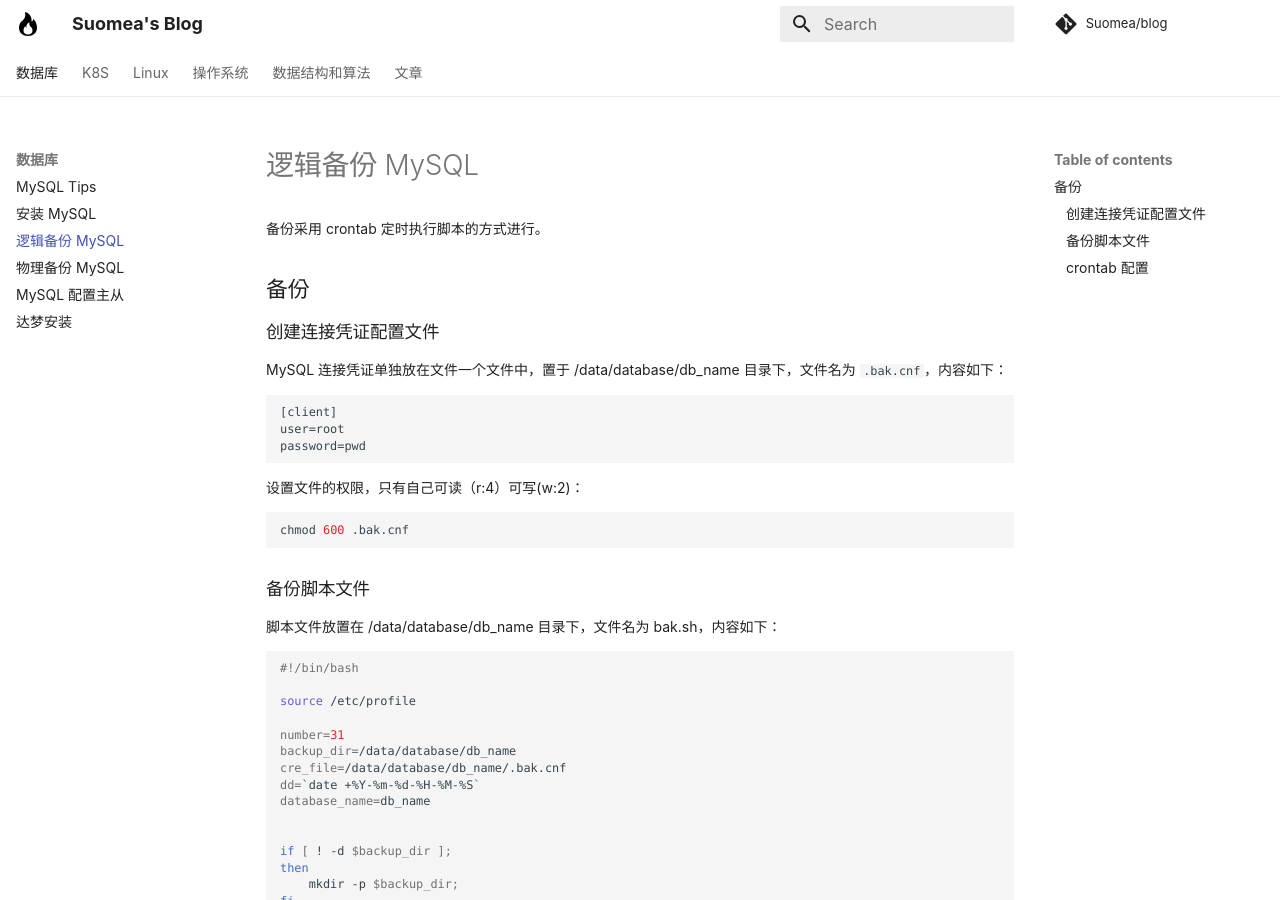
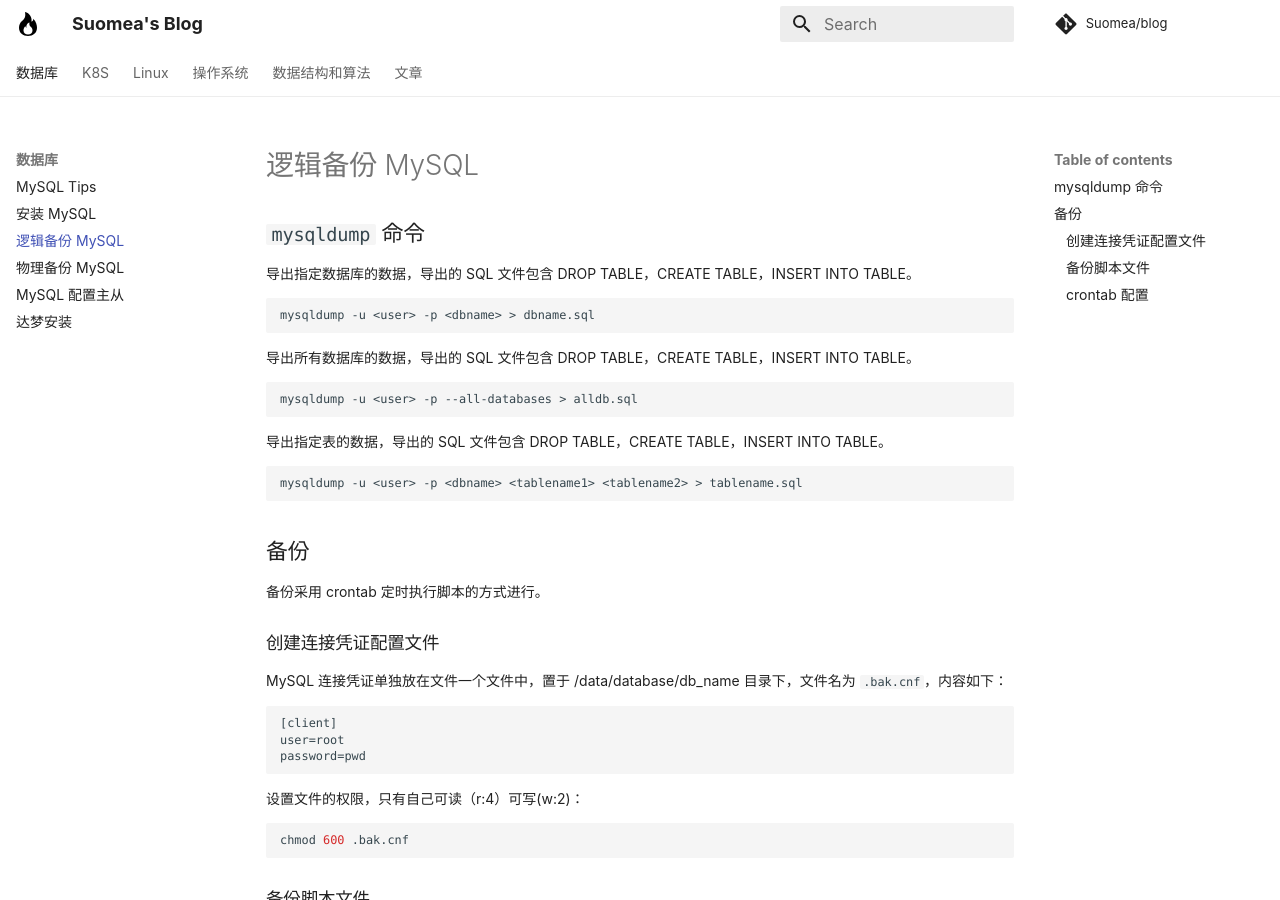
Before and after one commit to Suomea/blog, an MkDocs documentation site: the page built from docs/MySQL/逻辑备份 MySQL.md, in a window 1280 px wide and 900 px high. Built offline with MkDocs 1.6.1 and Material for MkDocs 9.7.7, drawn with Linux system fonts in a browser that asks for light colours; some web fonts are replaced; comment, search, counter and statistics services are not loaded.

Commit message:
更新 MySQL 备份。

````diff
--- a/docs/MySQL/逻辑备份 MySQL.md
+++ b/docs/MySQL/逻辑备份 MySQL.md
@@ -1,10 +1,27 @@
 ---
 comments: true
 ---
-备份采用 crontab 定时执行脚本的方式进行。
+
+## `mysqldump` 命令
+
+导出指定数据库的数据，导出的 SQL 文件包含 DROP TABLE，CREATE TABLE，INSERT INTO TABLE。
+```
+mysqldump -u <user> -p <dbname> > dbname.sql
+```
+
+导出所有数据库的数据，导出的 SQL 文件包含 DROP TABLE，CREATE TABLE，INSERT INTO TABLE。
+```
+mysqldump -u <user> -p --all-databases > alldb.sql
+```
+
+导出指定表的数据，导出的 SQL 文件包含 DROP TABLE，CREATE TABLE，INSERT INTO TABLE。
+```
+mysqldump -u <user> -p <dbname> <tablename1> <tablename2> > tablename.sql
+```
+
 
 ## 备份
-
+备份采用 crontab 定时执行脚本的方式进行。
 ### 创建连接凭证配置文件
 MySQL 连接凭证单独放在文件一个文件中，置于 /data/database/db_name 目录下，文件名为 `.bak.cnf`，内容如下：
 ```text
````
Also changed, not shown: docs/MySQL/物理备份 MySQL.md (+1 -1 lines), 1 other file.
